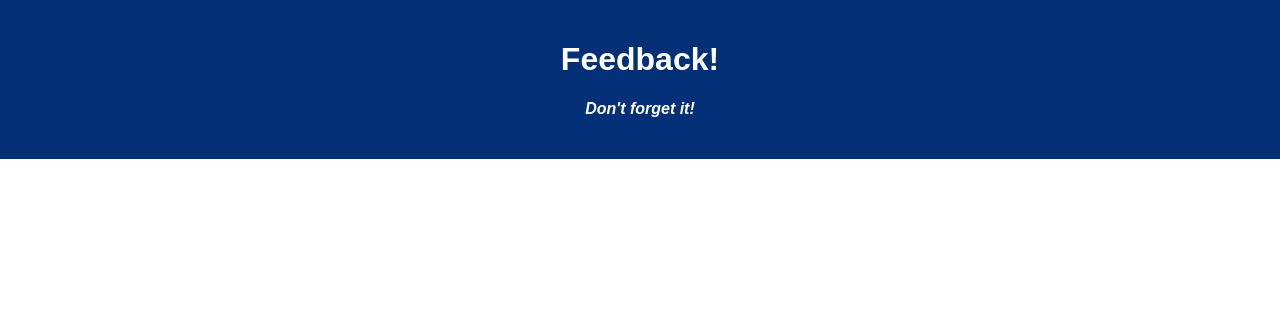
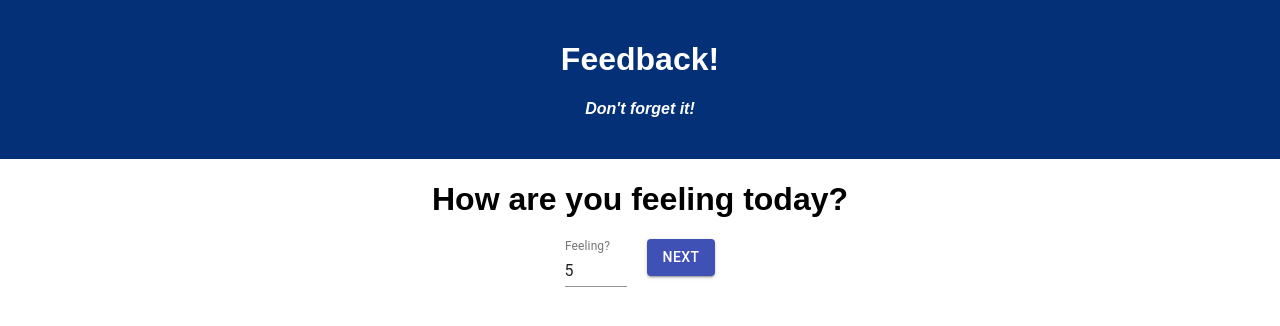
Before and after one commit to johnturner4004/weekend-redux-feedback-loop, a React (Create React App) app: page / in a window 1280 px wide. Shown: the top 326 px of the page. Built offline with nearby package versions, Linux system fonts and the light colour scheme.

Commit message:
creat Feeling.jsx to collect feedback about how a user is feeling

```diff
--- a/src/components/App/App.jsx
+++ b/src/components/App/App.jsx
@@ -1,6 +1,8 @@
 import React from 'react';
 import axios from 'axios';
 import './App.css';
+import {HashRouter as Router, Route, Link} from 'react-router-dom'
+import Feeling from '../Feeling/Feeling'
 
 function App() {
 
@@ -10,6 +12,12 @@ function App() {
         <h1 className='App-title'>Feedback!</h1>
         <h4>Don't forget it!</h4>
       </header>
+      <Router>
+        <Route path="/" exact component={Feeling}/>
+        {/* <Route path="/understanding" component={Understanding} /> */}
+        {/* <Route path="/supported" component={Supported} /> */}
+        {/* <Route path="/comments" component={Comments} /> */}
+      </Router>
     </div>
   );
 }
--- /dev/null
+++ b/src/components/Feeling/Feeling.css
@@ -0,0 +1,3 @@
+#button {
+  margin-left: 20px;
+}
--- /dev/null
+++ b/src/components/Feeling/Feeling.jsx
@@ -0,0 +1,47 @@
+import TextField from "@material-ui/core/TextField";
+import Button from "@material-ui/core/Button";
+import "./Feeling.css";
+import { useState } from "react";
+import {useDispatch} from 'react-redux';
+
+function Feeling() {
+
+  const dispatch = useDispatch();
+
+  const [rating, setRating] = useState(5);
+
+  const handleClick = () => {
+    if (rating >= 1 && rating <= 5 && Number.isInteger(rating)) {
+      dispatch({type: 'ADD_FEEDBACK', payload: {property: 'feeling', value: rating}})
+    } else {
+      alert("Ratings must be between 1 and 5");
+    }
+  };
+
+  return (
+    <>
+      <h1>How are you feeling today?</h1>
+      <TextField
+        id="standard-number"
+        label="Feeling?"
+        type="number"
+        value={rating}
+        onChange={() => setRating(Number(event.target.value))}
+        InputProps={{ inputProps: { min: 1, max: 5 } }}
+        InputLabelProps={{
+          shrink: true,
+        }}
+      />
+      <Button
+        id="button"
+        onClick={handleClick}
+        variant="contained"
+        color="primary"
+      >
+        Next
+      </Button>
+    </>
+  );
+}
+
+export default Feeling;
--- a/src/index.js
+++ b/src/index.js
@@ -3,6 +3,62 @@ import ReactDOM from 'react-dom';
 import './index.css';
 import App from './components/App/App';
 import registerServiceWorker from './registerServiceWorker';
+import {applyMiddleware, createStore, combineReducers} from 'redux';
+import {Provider} from 'react-redux';
+import logger from 'redux-logger';
 
-ReactDOM.render(<App />, document.getElementById('root'));
+const feedbackReducer = (state = {}, action) => {
+  if (action.type === `ADD_FEEDBACK`) {
+    return {...state, [action.payload.property]: action.payload.value};
+  }
+  if (action.type ===`CLEAR_FEEDBACK`) {
+    return {}
+  }
+  return state
+}
+
+// const feelingReducer = (state = [], action) => {
+//   if (action.type === `ADD_FEELING`) {
+//     return [...state, action.payload];
+//   }
+//   if (action.type ===`CLEAR_FEEDBACK`) {
+//     return []
+//   }
+//   return state;
+// }
+
+// const feelingReducer = (state = [], action) => {
+//   if (action.type === `ADD_FEELING`) {
+//     return [...state, action.payload];
+//   }
+//   if (action.type ===`CLEAR_FEEDBACK`) {
+//     return []
+//   }
+//   return state;
+// }
+
+// const feelingReducer = (state = [], action) => {
+//   if (action.type === `ADD_FEELING`) {
+//     return [...state, action.payload];
+//   }
+//   if (action.type ===`CLEAR_FEEDBACK`) {
+//     return []
+//   }
+//   return state;
+// }
+
+const storeInstance = createStore(
+  combineReducers({
+    feedbackReducer
+  }),
+  applyMiddleware(
+    logger
+  )
+)
+
+ReactDOM.render(
+  <Provider store={storeInstance}>
+<App />
+</Provider>,
+ document.getElementById('root'));
 registerServiceWorker();
```
Also changed, not shown: package.json (+6 -1 lines), src/components/App/App.css (line endings or trailing spaces), 1 other file (tests, documents, lock files or other folders).
